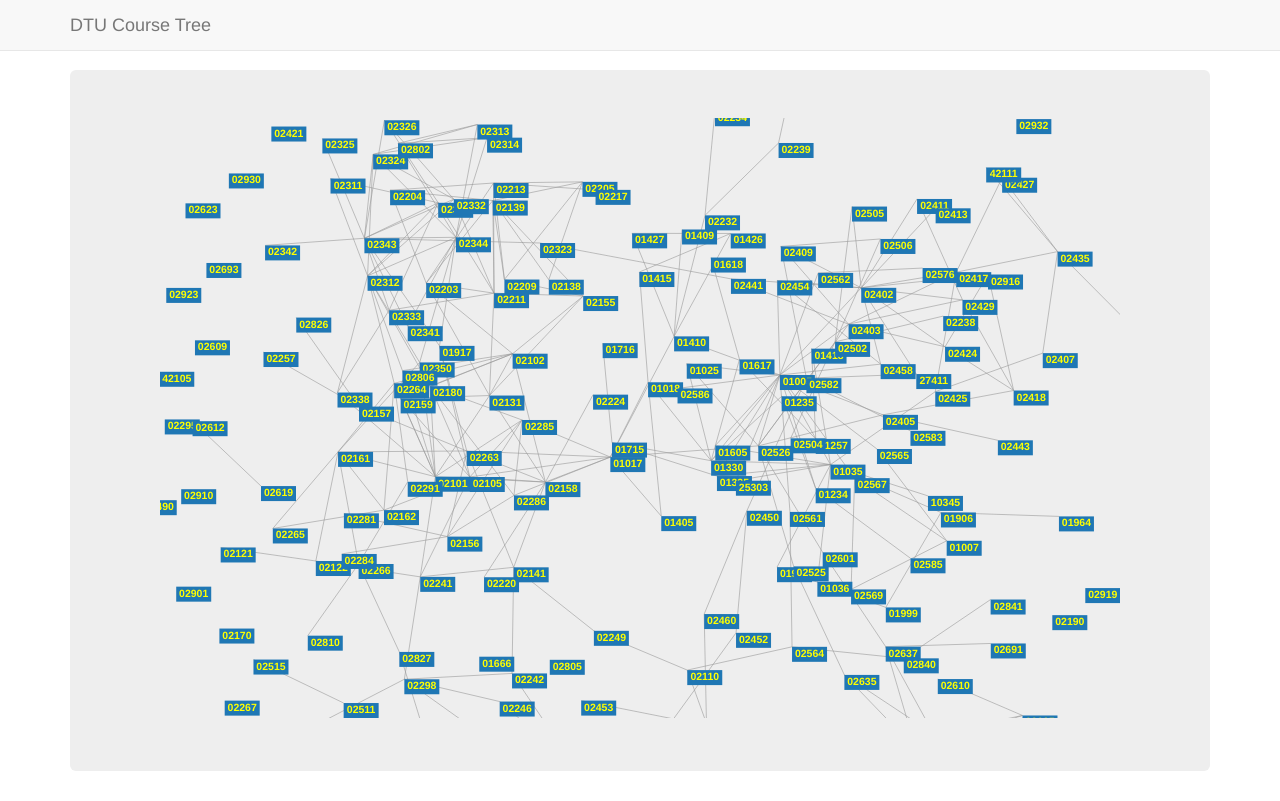
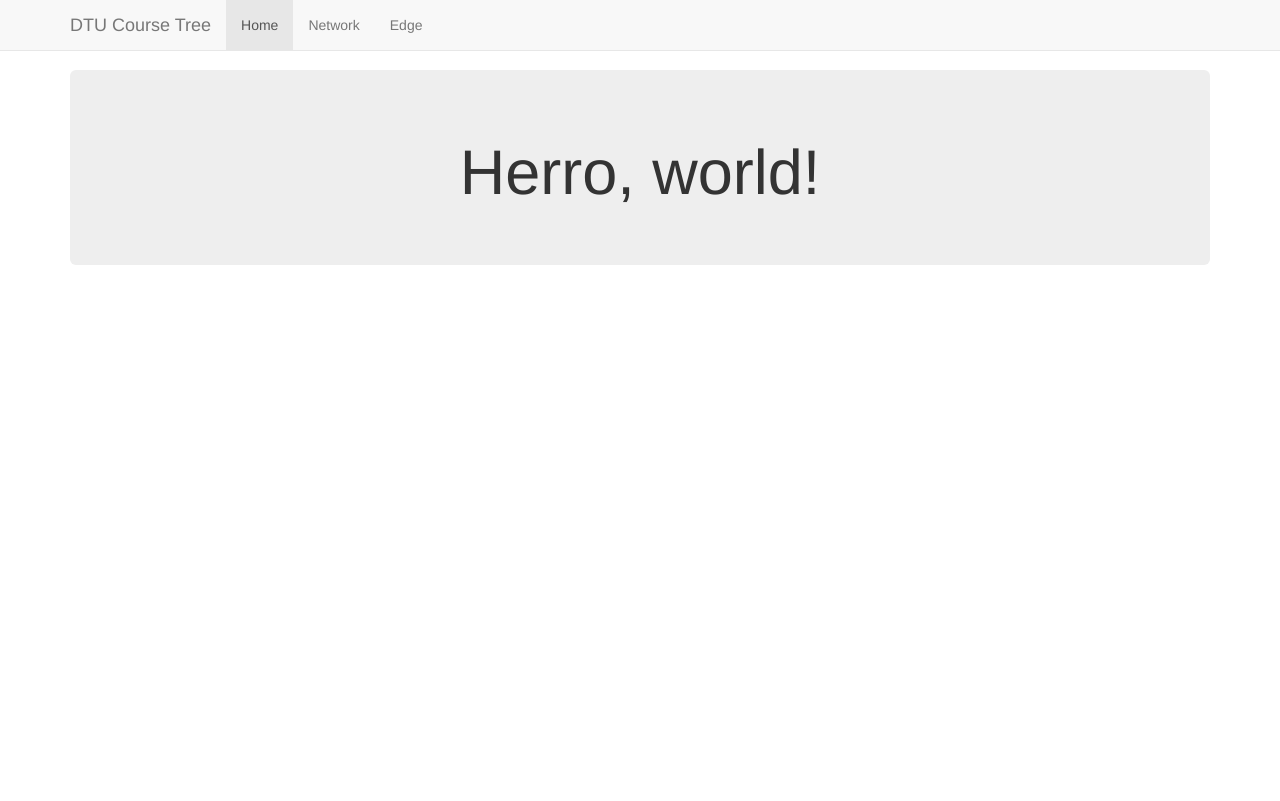
Before and after one commit to mfaerevaag/dtu-course-tree, a website: page index.html in a window 1280 px wide. Drawn offline with nearby package versions, Linux system fonts and the light colour scheme; animation ran at ten frames a second.

Commit message:
Added single page functionality

```diff
--- a/assets/style/index.css
+++ b/assets/style/index.css
@@ -9,4 +9,4 @@ body { padding-top: 70px; }
 .link {
   stroke: #999;
   stroke-opacity: .6;
-}
+};
--- a/index.html
+++ b/index.html
@@ -8,6 +8,48 @@
     <!-- style -->
     <link rel="stylesheet" href="http://netdna.bootstrapcdn.com/bootstrap/3.1.1/css/bootstrap.min.css">
     <link rel="stylesheet" type="text/css" media="all" href="assets/style/index.css">
+
+    <!-- scripts -->
+    <script src="http://code.jquery.com/jquery-latest.min.js" type="text/javascript"></script>
+    <script>
+     var graphs = ['home', 'network', 'edge'];
+
+     function loadContent(graph) {
+         if (graphs.indexOf(graph) < 0) {
+             throw graph + " is not a graph."
+         }
+
+         $('.main').html('')
+         if (graph === 'home') {
+             $('.main').load('src/home.html');
+             return;
+         }
+
+         var file = 'src/' + graph + '.js';
+         $.getScript(file);
+     }
+
+     $(function() {
+         $('.navbar-nav li').click(function(e) {
+             $('li.active').removeClass('active');
+             var $this = $(this);
+             if (!$this.hasClass('active')) {
+                 $this.addClass('active');
+             }
+         });
+
+         graphs.forEach(function(graph) {
+             $('#btn-' + graph).bind('click', function() { loadContent(graph) });
+         });
+
+         var url = document.URL.substr(document.URL.indexOf('#') + 1);
+         if (/\#.+/i.test(url)) {
+             loadContent(url)
+         } else {
+             loadContent('home')
+         }
+     });
+    </script>
   </head>
   <body>
     <!-- navbar -->
@@ -16,17 +58,28 @@
         <div class="navbar-header">
           <a class="navbar-brand" href="#">DTU Course Tree</a>
         </div>
+
+        <div class="navbar-collapse collapse">
+          <ul class="nav navbar-nav">
+            <li class="active"><a id="btn-home" href="#home">Home</a></li>
+            <li><a id="btn-network" href="#network">Network</a></li>
+            <li><a id="btn-edge" href="#edge"">Edge</a></li>
+          </ul>
+        </div>
       </div>
     </div>
 
     <!-- main -->
     <div class="container">
-      <div class="jumbotron text-center graph">
-      </div>
+      <div class="jumbotron main"></div>
     </div>
 
     <!-- scripts -->
     <script src="http://d3js.org/d3.v3.min.js" charset="utf-8"></script>
-    <script src="src/network.js"></script>
+    <script src="http://netdna.bootstrapcdn.com/bootstrap/3.1.1/js/bootstrap.min.js"></script>
+    <!-- <script src="src/network.js"></script>
+    <script>
+    $('head').append('<link rel="stylesheet" href="assets/style/network.css" type="text/css" />');
+    </script> -->
   </body>
 </html>
--- /dev/null
+++ b/src/edge.js
@@ -0,0 +1,2 @@
+// based of mbostock’s block #7607999 November 22, 2013
+// http://bl.ocks.org/mbostock/7607999
--- /dev/null
+++ b/src/home.html
@@ -0,0 +1,3 @@
+<div class="text-center">
+  <h1>Herro, world!</h1>
+</div>
--- a/src/network.js
+++ b/src/network.js
@@ -1,7 +1,10 @@
+// based off mbostock’s block #4062045 November 12, 2012
+// http://bl.ocks.org/mbostock/4062045
+
 var width = 960,
 height = 600,
 distance = 100,
-    radius = 15;
+radius = 10;
 
 var color = d3.scale.category20();
 
@@ -10,7 +13,7 @@ var force = d3.layout.force()
   .linkDistance(distance)
   .size([width, height]);
 
-var svg = d3.select(".graph").append("svg")
+var svg = d3.select(".main").append("svg")
   .attr("width", width)
   .attr("height", height);
 
```
Lines whose indentation alone changed are shown as unchanged.
